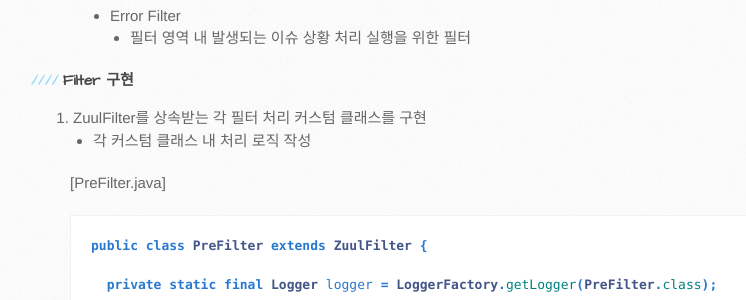
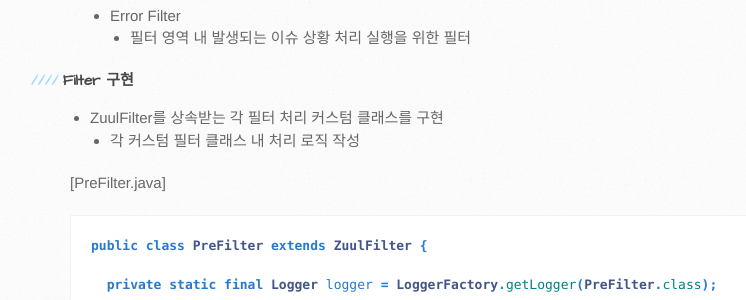
Before and after one commit to kdkrkwhr/kdkrkwhr.github.com, a Jekyll site: the page built from _posts/2022-01-08-msa-start-2.md, in a window 1280 px wide and 900 px high, scrolled down 721 px. Shown: the part 128-428 px from the top of the window, without its empty margins (100-846 px from the left). Built offline with Jekyll 4.4.1, drawn with Linux system fonts in a browser that asks for light colours; comment, search, counter and statistics services are not loaded.

Commit message:
[update]

````diff
--- a/_posts/2022-01-01-msa-start-2.md
+++ b/_posts/2022-01-08-msa-start-2.md
@@ -31,8 +31,8 @@ comments: true
 
 #### Filter 구현
 
-1. ZuulFilter를 상속받는 각 필터 처리 커스텀 클래스를 구현
-  - 각 커스텀 클래스 내 처리 로직 작성
+- ZuulFilter를 상속받는 각 필터 처리 커스텀 클래스를 구현
+  - 각 커스텀 필터 클래스 내 처리 로직 작성
 
 [PreFilter.java]
 ```java
@@ -215,7 +215,7 @@ public class DefaultServerApplication {
 
 #### Python 이용한 Eureka 컴포넌트 구현
 
-- 먼저 간단한 컴포넌트로 구성을 할 생각이기 때문에 Flask를 이용한 크롤링을 구현해 보겠습니다.
+먼저 간단한 컴포넌트로 구성을 할 생각이기 때문에 Flask를 이용한 크롤링을 구현해 보겠습니다.
 
 - 컴포넌트 내 메인이 되는 클래스
 
````
Also changed, not shown: other parts of _posts/2022-01-08-msa-start-2.md (+1 -1 lines).
